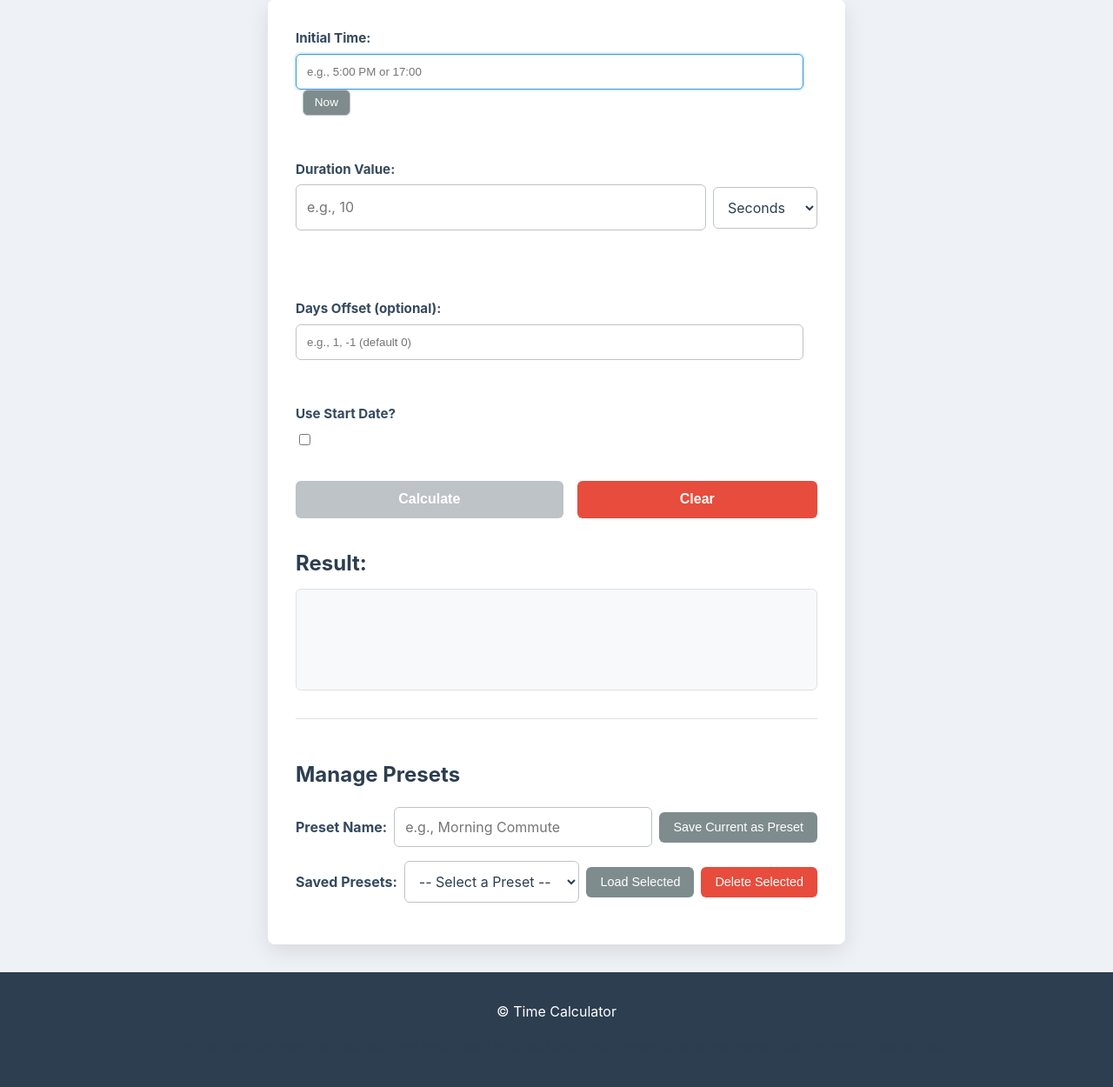
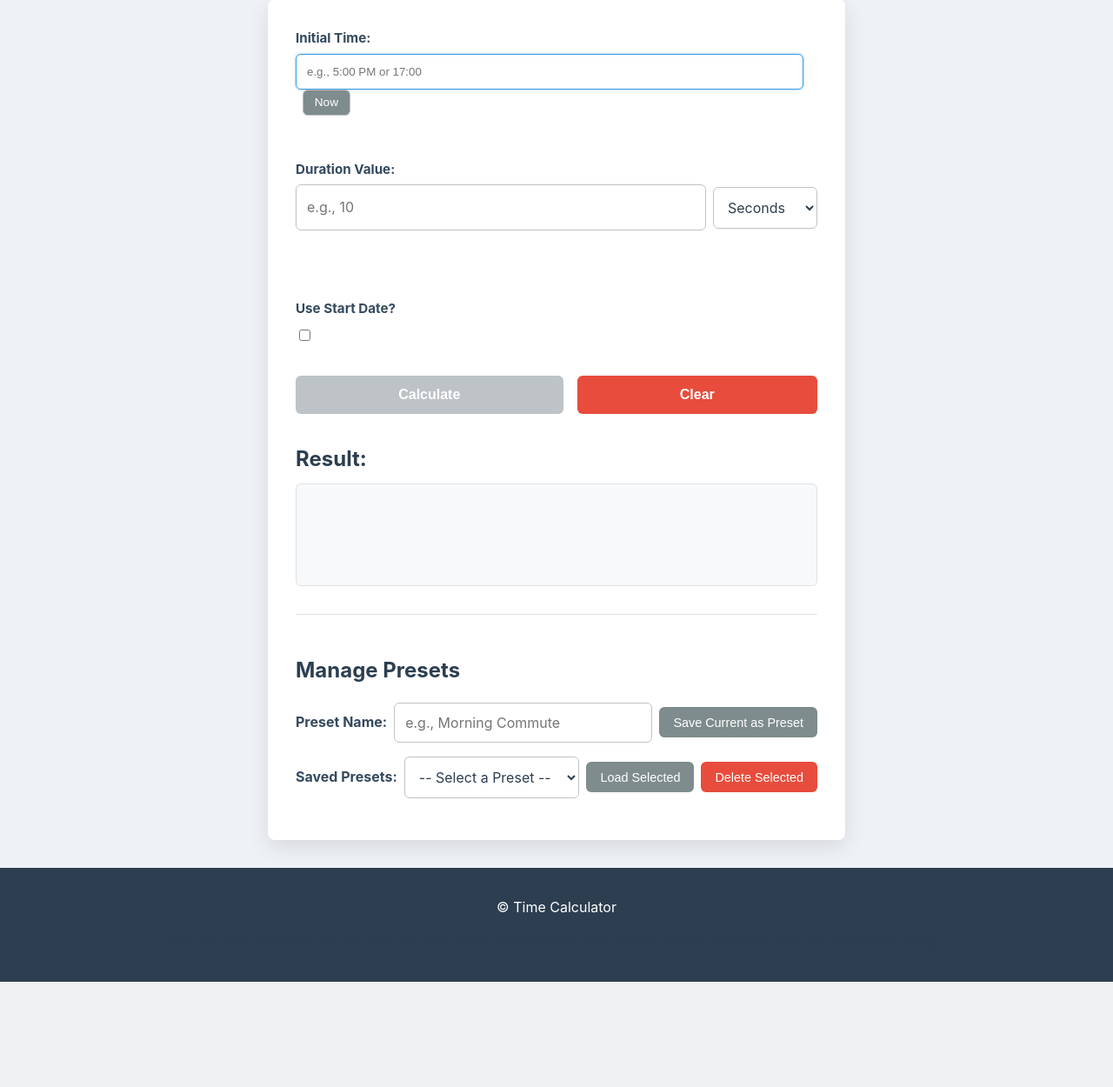
Before and after one commit to IronAdamant/Time-Calculator, a Flask app: page / in a window 1280 px wide. Shown: the part 119-1369 px from the top of the page at 87% size. After the commit the page ends 1248 px from the top, so only its background shows below. Run offline with Flask 3, Linux system fonts and the light colour scheme.

Commit message:
Fix: Correct start date validation and remove Days Offset field
This commit addresses two main points based on your feedback:

1.  **Fix Start Date Validation Bug:**
    *   Resolved an issue where selecting a start date could still incorrectly result in a "start date cannot be empty" error.
    *   Added an additional 'change' event listener to the start date input field in `static/script.js`. This ensures that validation is triggered more reliably after a date is selected, particularly for browsers or scenarios where the 'input' event might not fire before focus moves away from the date picker.

2.  **Remove "Days Offset" Functionality:**
    *   The "Days Offset" field has been completely removed from the application to simplify the user interface and avoid potential confusion with the calendar start date feature.
    *   **HTML (`templates/index.html`):** Removed the input field and label for "Days Offset".
    *   **JavaScript (`static/script.js`):** Deleted all associated client-side logic, including DOM element handling, validation, inclusion in API requests, preset management, and localStorage operations.
    *   **Backend (`app.py`):** Removed the `days_offset` parameter from the `/api/calculate_time` endpoint. Calculations no longer consider or use any day offset, relying solely on the initial time/date and the duration.
    *   **Unit Tests (`tests/test_webapp.py`):** Updated all unit tests to remove `days_offset` from payloads and assertions. Tests specifically targeting `days_offset` functionality or its error handling were deleted.

These changes ensure more reliable start date validation and streamline the application by removing a redundant feature.

```diff
--- a/app.py
+++ b/app.py
@@ -61,7 +61,7 @@ def calculate_time_api():
 
     initial_time_str = data.get('initial_time')
     duration_str = data.get('duration')
-    days_offset_str = data.get('days_offset', '0') # Default to '0' as a string
+    # days_offset_str = data.get('days_offset', '0') # Removed
     start_date_str = data.get('start_date') # Optional
 
     if not initial_time_str:
@@ -75,17 +75,18 @@ def calculate_time_api():
             time_obj = Time(initial_time_str)
             duration_obj = Duration(duration_str)
 
-            days_offset = 0
-            if isinstance(days_offset_str, (int, str)):
-                try:
-                    days_offset = int(days_offset_str)
-                except ValueError:
-                    return jsonify({"error": "Invalid format for days_offset, must be a string representing an integer."}), 400
-            else:
-                return jsonify({"error": "Invalid type for days_offset, must be an integer or a string representing an integer."}), 400
+            # days_offset related logic removed
+            # days_offset = 0
+            # if isinstance(days_offset_str, (int, str)):
+            #     try:
+            #         days_offset = int(days_offset_str)
+            #     except ValueError:
+            #         return jsonify({"error": "Invalid format for days_offset, must be a string representing an integer."}), 400
+            # else:
+            #     return jsonify({"error": "Invalid type for days_offset, must be an integer or a string representing an integer."}), 400
 
             new_time_obj, days_from_duration = time_obj + duration_obj
-            total_days_passed = days_from_duration + days_offset
+            total_days_passed = days_from_duration # Removed + days_offset
 
             calculated_time_str = str(new_time_obj)
             result_display_str = calculated_time_str
@@ -133,17 +134,16 @@ def calculate_time_api():
             # Or, more directly, add to full_start_datetime if it's purely a date shift.
             # The original spec for days_offset was for the non-calendar case.
             # For calendar case, if days_offset is to be supported, it should shift the full_start_datetime.
-
-            current_days_offset = 0
-            if isinstance(days_offset_str, (int, str)) and days_offset_str != '0': # Only process if not default '0'
-                try:
-                    current_days_offset = int(days_offset_str)
-                    full_start_datetime += timedelta(days=current_days_offset)
-                except ValueError:
-                     return jsonify({"error": "Invalid format for days_offset, must be a string representing an integer when used with start_date."}), 400
-            elif not isinstance(days_offset_str, (int, str)) and days_offset_str != '0':
-                 return jsonify({"error": "Invalid type for days_offset, must be an integer or a string representing an integer when used with start_date."}), 400
-
+            # All days_offset logic removed from this path as well.
+            # current_days_offset = 0
+            # if isinstance(days_offset_str, (int, str)) and days_offset_str != '0': # Only process if not default '0'
+            #     try:
+            #         current_days_offset = int(days_offset_str)
+            #         full_start_datetime += timedelta(days=current_days_offset)
+            #     except ValueError:
+            #          return jsonify({"error": "Invalid format for days_offset, must be a string representing an integer when used with start_date."}), 400
+            # elif not isinstance(days_offset_str, (int, str)) and days_offset_str != '0':
+            #      return jsonify({"error": "Invalid type for days_offset, must be an integer or a string representing an integer when used with start_date."}), 400
 
             # Calculate End Datetime
             end_datetime_obj = full_start_datetime + duration_timedelta
--- a/static/script.js
+++ b/static/script.js
@@ -4,7 +4,7 @@ document.addEventListener('DOMContentLoaded', () => {
     // const durationInput = document.getElementById('duration'); // Removed
     const duration_value_input = document.getElementById('duration_value');
     const duration_unit_input = document.getElementById('duration_unit');
-    const daysOffsetInput = document.getElementById('days_offset');
+    // const daysOffsetInput = document.getElementById('days_offset'); // Removed
     const use_start_date_checkbox = document.getElementById('use_start_date');
     const start_date_section_div = document.getElementById('start_date_section');
     const start_date_input = document.getElementById('start_date');
@@ -12,7 +12,7 @@ document.addEventListener('DOMContentLoaded', () => {
     const resultArea = document.getElementById('result_area');
     const initialTimeError = document.getElementById('initial_time_error');
     const durationError = document.getElementById('duration_error'); // For duration_value & duration_unit
-    const daysOffsetError = document.getElementById('days_offset_error');
+    // const daysOffsetError = document.getElementById('days_offset_error'); // Removed
     const start_date_error_span = document.getElementById('start_date_error');
     const clearButton = document.getElementById('clear_button');
     const setNowButton = document.getElementById('set_now_button'); // Added "Set to Now" button
@@ -56,14 +56,14 @@ document.addEventListener('DOMContentLoaded', () => {
     // const storedDuration = localStorage.getItem('timeCalcDuration'); // Removed
     const storedDurationValue = localStorage.getItem('timeCalcDurationValue');
     const storedDurationUnit = localStorage.getItem('timeCalcDurationUnit');
-    const storedDaysOffset = localStorage.getItem('timeCalcDaysOffset');
+    // const storedDaysOffset = localStorage.getItem('timeCalcDaysOffset'); // Removed
     const storedUseStartDate = localStorage.getItem('timeCalcUseStartDate');
     const storedStartDate = localStorage.getItem('timeCalcStartDate');
 
     if (storedInitialTime) initialTimeInput.value = storedInitialTime;
     if (storedDurationValue) duration_value_input.value = storedDurationValue;
     if (storedDurationUnit) duration_unit_input.value = storedDurationUnit;
-    if (storedDaysOffset) daysOffsetInput.value = storedDaysOffset;
+    // if (storedDaysOffset) daysOffsetInput.value = storedDaysOffset; // Removed
     if (storedUseStartDate) use_start_date_checkbox.checked = storedUseStartDate === 'true';
     if (storedStartDate) start_date_input.value = storedStartDate;
 
@@ -83,20 +83,19 @@ document.addEventListener('DOMContentLoaded', () => {
     const initialTimeRegex = /^(\d{1,2}:\d{2}\s*(AM|PM)?|\d{1,2}:\d{2})$/i;
     // const durationRegex = /^((\d+\s*days?,\s*)?\d{1,3}:\d{2}(:\d{2})?|:\d{2})$/i; // Removed
     const durationValueRegex = /^\d+$/;
-    const daysOffsetRegex = /^-?\d*$/;
+    // const daysOffsetRegex = /^-?\d*$/; // Removed
 
     function checkFormValidityAndToggleButtonState() {
         const isInitialTimeCurrentlyValid = !initialTimeError.textContent && initialTimeInput.value.trim() !== '';
         // Updated validation check for new duration fields
         const isDurationValueCurrentlyValid = !durationError.textContent && duration_value_input.value.trim() !== '';
-        // const isDurationCurrentlyValid = !durationError.textContent && durationInput.value.trim() !== ''; // Original
-        const isDaysOffsetCurrentlyValid = !daysOffsetError.textContent;
+        // const isDaysOffsetCurrentlyValid = !daysOffsetError.textContent; // Removed
         const isStartDateCurrentlyValid = !use_start_date_checkbox.checked || (!start_date_error_span.textContent && start_date_input.value.trim() !== '');
 
         calculateButton.disabled = !(
             isInitialTimeCurrentlyValid &&
             isDurationValueCurrentlyValid && // Use new duration value field
-            isDaysOffsetCurrentlyValid &&
+            // isDaysOffsetCurrentlyValid && // Removed
             isStartDateCurrentlyValid
         );
     }
@@ -176,7 +175,7 @@ document.addEventListener('DOMContentLoaded', () => {
         // const duration = durationInput.value.trim(); // Removed
         const durationValue = duration_value_input.value.trim();
         const durationUnit = duration_unit_input.value;
-        const daysOffset = daysOffsetInput.value.trim();
+        // const daysOffset = daysOffsetInput.value.trim(); // Removed
         const useStartDate = use_start_date_checkbox.checked;
         const startDateValue = start_date_input.value.trim();
 
@@ -200,7 +199,7 @@ document.addEventListener('DOMContentLoaded', () => {
             // duration: duration, // Removed
             duration_value: durationValue,
             duration_unit: durationUnit,
-            days_offset: daysOffset,
+            // days_offset: daysOffset, // Removed
             use_start_date: useStartDate,
             start_date: startDateValue
         };
@@ -230,7 +229,7 @@ document.addEventListener('DOMContentLoaded', () => {
             // durationInput.value = presetToLoad.duration; // Removed
             duration_value_input.value = presetToLoad.duration_value || '';
             duration_unit_input.value = presetToLoad.duration_unit || 'seconds'; // Default to seconds if not set
-            daysOffsetInput.value = presetToLoad.days_offset || '';
+            // daysOffsetInput.value = presetToLoad.days_offset || ''; // Removed
             use_start_date_checkbox.checked = presetToLoad.use_start_date || false;
             start_date_input.value = presetToLoad.start_date || '';
 
@@ -244,7 +243,7 @@ document.addEventListener('DOMContentLoaded', () => {
             // Validate loaded fields
             validateField(initialTimeInput, initialTimeError, initialTimeRegex, 'Invalid format. Use H:MM AM/PM or HH:MM.', true);
             validateField(duration_value_input, durationError, durationValueRegex, 'Must be a non-negative number.', true);
-            validateField(daysOffsetInput, daysOffsetError, daysOffsetRegex, 'Must be an integer (e.g., 1, -2).', false);
+            // validateField(daysOffsetInput, daysOffsetError, daysOffsetRegex, 'Must be an integer (e.g., 1, -2).', false); // Removed
             if (use_start_date_checkbox.checked) {
                 validateField(start_date_input, start_date_error_span, null, 'Start date cannot be empty.', true);
             } else {
@@ -299,10 +298,22 @@ document.addEventListener('DOMContentLoaded', () => {
     duration_unit_input.addEventListener('change', () => { // Also validate duration value when unit changes, in case it was empty
         validateField(duration_value_input, durationError, durationValueRegex, 'Must be a non-negative number.', true);
     });
-    daysOffsetInput.addEventListener('input', () => validateField(daysOffsetInput, daysOffsetError, daysOffsetRegex, 'Must be an integer (e.g., 1, -2).', false));
+    // daysOffsetInput.addEventListener('input', () => validateField(daysOffsetInput, daysOffsetError, daysOffsetRegex, 'Must be an integer (e.g., 1, -2).', false)); // Removed
     start_date_input.addEventListener('input', () => {
         if (use_start_date_checkbox.checked) {
             validateField(start_date_input, start_date_error_span, null, 'Start date cannot be empty when "Use Start Date" is checked.', true); // Regex null for now, browser handles format
+        } else {
+            start_date_error_span.textContent = ''; // Clear error if not used
+            start_date_input.classList.remove('invalid', 'valid');
+        }
+        checkFormValidityAndToggleButtonState();
+    });
+
+    // Also add a 'change' event listener for start_date_input for robustness with date pickers
+    start_date_input.addEventListener('change', () => {
+        if (use_start_date_checkbox.checked) {
+            // Using the more generic error message here, consistent with the 'use_start_date_checkbox' listener
+            validateField(start_date_input, start_date_error_span, null, 'Start date cannot be empty.', true);
         } else {
             start_date_error_span.textContent = ''; // Clear error if not used
             start_date_input.classList.remove('invalid', 'valid');
@@ -342,13 +353,13 @@ document.addEventListener('DOMContentLoaded', () => {
         // --- Validation ---
         const isInitialTimeValid = validateField(initialTimeInput, initialTimeError, initialTimeRegex, 'Invalid format. Use H:MM AM/PM or HH:MM.', true);
         const isDurationValueValid = validateField(duration_value_input, durationError, durationValueRegex, 'Must be a non-negative number.', true);
-        const isDaysOffsetValid = validateField(daysOffsetInput, daysOffsetError, daysOffsetRegex, 'Must be an integer (e.g., 1, -2).', false);
+        // const isDaysOffsetValid = validateField(daysOffsetInput, daysOffsetError, daysOffsetRegex, 'Must be an integer (e.g., 1, -2).', false); // Removed
         let isStartDateValid = true;
         if (use_start_date_checkbox.checked) {
             isStartDateValid = validateField(start_date_input, start_date_error_span, null, 'Start date cannot be empty.', true);
         }
 
-        if (!isInitialTimeValid || !isDurationValueValid || !isDaysOffsetValid || !isStartDateValid) {
+        if (!isInitialTimeValid || !isDurationValueValid || /*!isDaysOffsetValid ||*/ !isStartDateValid) { // Removed isDaysOffsetValid
             resultArea.textContent = 'Please correct the errors in the fields above.';
             resultArea.classList.add('error-message');
             return;
@@ -395,10 +406,10 @@ document.addEventListener('DOMContentLoaded', () => {
             duration: duration_str // Use constructed duration string
         };
 
-        const daysOffsetValue = daysOffsetInput.value.trim();
-        if (daysOffsetValue !== '') {
-            requestData.days_offset = daysOffsetValue;
-        }
+        // const daysOffsetValue = daysOffsetInput.value.trim(); // Removed
+        // if (daysOffsetValue !== '') { // Removed
+        //     requestData.days_offset = daysOffsetValue; // Removed
+        // } // Removed
 
         if (use_start_date_checkbox.checked && start_date_input.value) {
             requestData.start_date = start_date_input.value;
@@ -441,7 +452,7 @@ document.addEventListener('DOMContentLoaded', () => {
                 localStorage.setItem('timeCalcInitialTime', initialTimeInput.value.trim());
                 localStorage.setItem('timeCalcDurationValue', duration_value_input.value.trim());
                 localStorage.setItem('timeCalcDurationUnit', duration_unit_input.value);
-                localStorage.setItem('timeCalcDaysOffset', daysOffsetInput.value.trim());
+                // localStorage.setItem('timeCalcDaysOffset', daysOffsetInput.value.trim()); // Removed
                 localStorage.setItem('timeCalcUseStartDate', use_start_date_checkbox.checked);
                 localStorage.setItem('timeCalcStartDate', start_date_input.value.trim());
 
@@ -465,7 +476,7 @@ document.addEventListener('DOMContentLoaded', () => {
         // durationInput.value = ''; // Removed
         duration_value_input.value = '';
         duration_unit_input.value = 'seconds'; // Reset to default
-        daysOffsetInput.value = '';
+        // daysOffsetInput.value = ''; // Removed
         use_start_date_checkbox.checked = false;
         start_date_input.value = '';
         start_date_section_div.style.display = 'none'; // Hide start date section
@@ -475,9 +486,8 @@ document.addEventListener('DOMContentLoaded', () => {
 
         clearInputValidationStates([
             {inputElement: initialTimeInput, errorElement: initialTimeError},
-            // {inputElement: durationInput, errorElement: durationError}, // Removed
             {inputElement: duration_value_input, errorElement: durationError},
-            {inputElement: daysOffsetInput, errorElement: daysOffsetError},
+            // {inputElement: daysOffsetInput, errorElement: daysOffsetError}, // Removed
             {inputElement: start_date_input, errorElement: start_date_error_span}
         ]);
 
@@ -485,7 +495,7 @@ document.addEventListener('DOMContentLoaded', () => {
         // localStorage.removeItem('timeCalcDuration'); // Removed
         localStorage.removeItem('timeCalcDurationValue');
         localStorage.removeItem('timeCalcDurationUnit');
-        localStorage.removeItem('timeCalcDaysOffset');
+        // localStorage.removeItem('timeCalcDaysOffset'); // Removed
         localStorage.removeItem('timeCalcUseStartDate');
         localStorage.removeItem('timeCalcStartDate');
 
@@ -501,7 +511,7 @@ function clearAllValidationVisuals() { // This function can be defined outside o
     const fieldsToClear = [
         { inputElement: initialTimeInput, errorElement: initialTimeError },
         { inputElement: duration_value_input, errorElement: durationError },
-        { inputElement: daysOffsetInput, errorElement: daysOffsetError },
+        // { inputElement: daysOffsetInput, errorElement: daysOffsetError }, // Removed
         { inputElement: start_date_input, errorElement: start_date_error_span }
     ];
     fieldsToClear.forEach(field => {
--- a/templates/index.html
+++ b/templates/index.html
@@ -32,11 +32,6 @@
                     </select>
                 </div>
                 <span class="field-error-message" id="duration_error"></span>
-            </div>
-            <div>
-                <label for="days_offset">Days Offset (optional):</label>
-                <input type="text" id="days_offset" name="days_offset" placeholder="e.g., 1, -1 (default 0)">
-                        <span class="field-error-message" id="days_offset_error"></span>
             </div>
             <div>
                 <label for="use_start_date">Use Start Date?</label>
```
Also changed, not shown: tests/test_webapp.py (+68 -67 lines).
